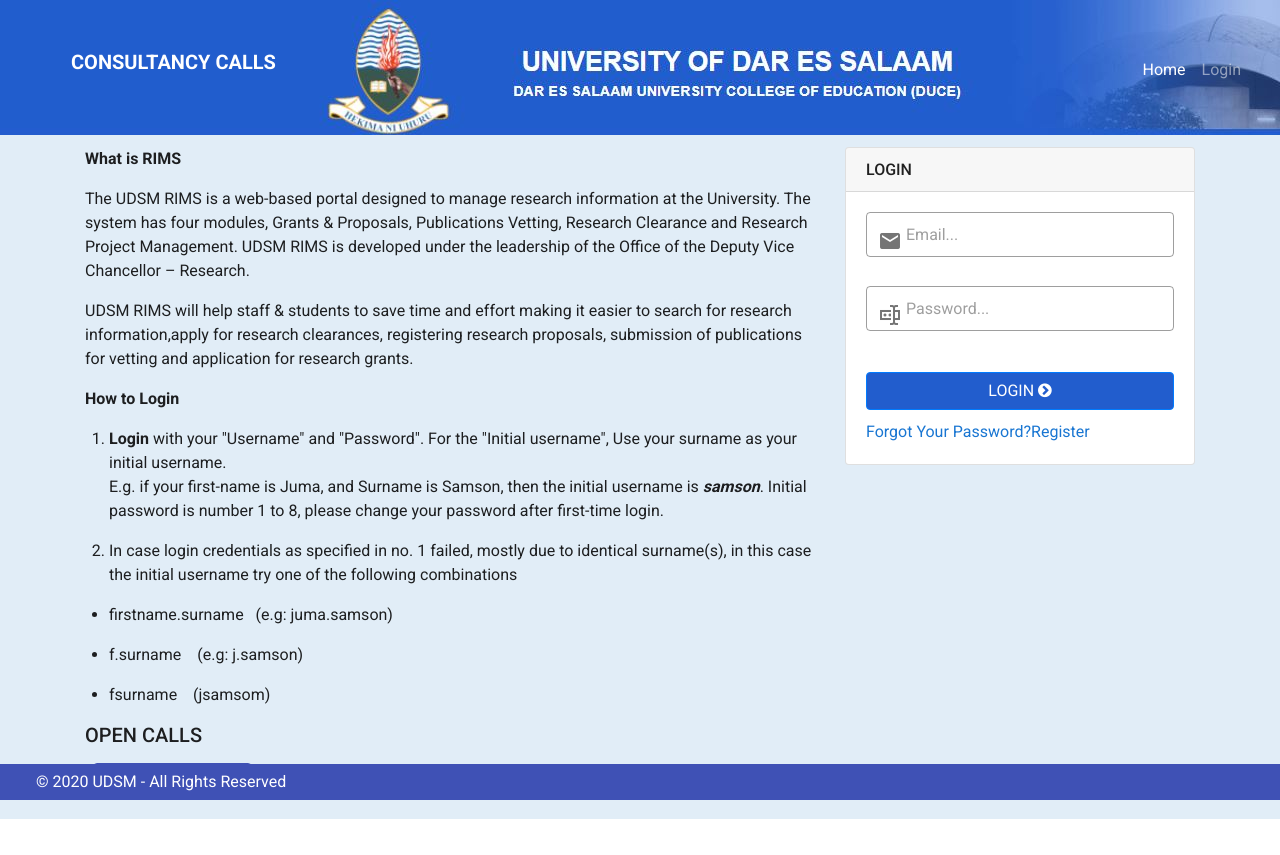
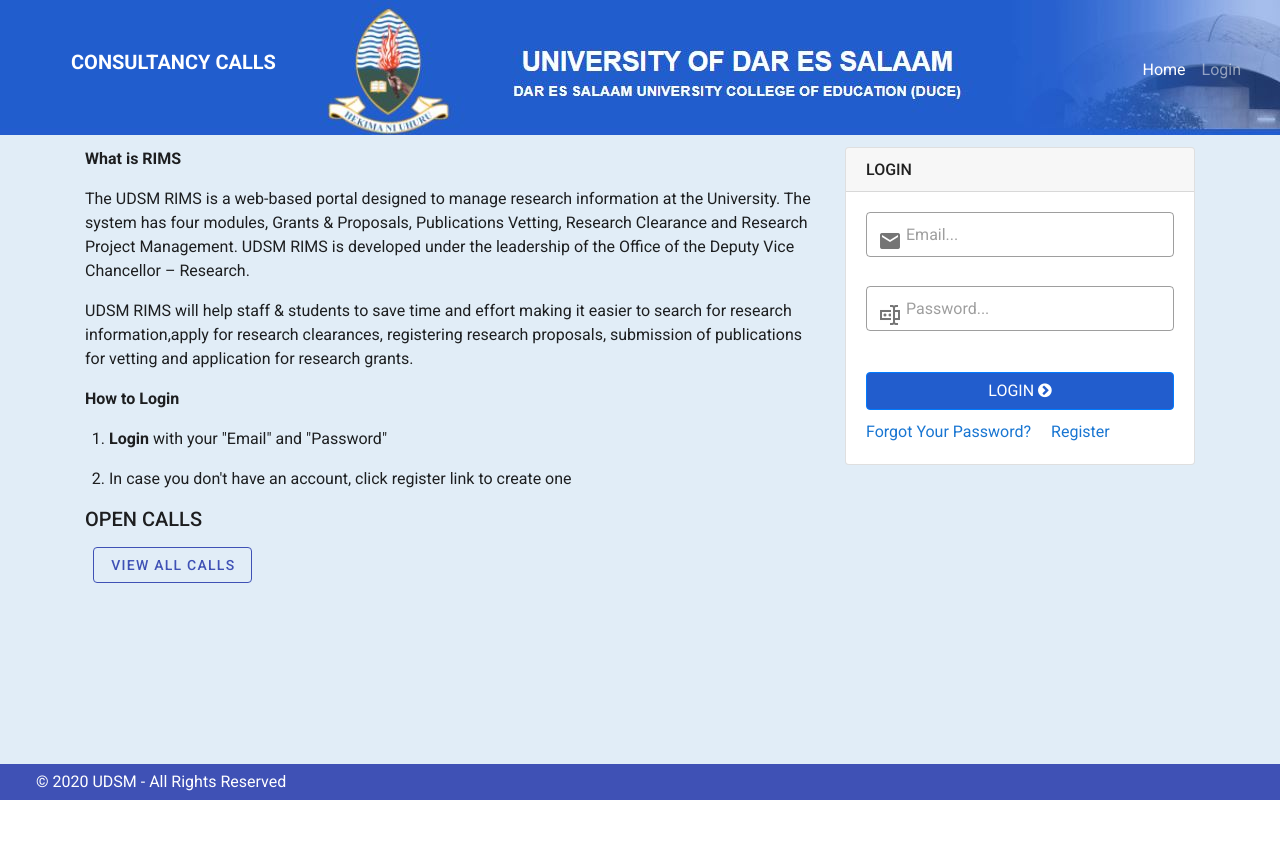
Before and after one commit to OmarySudi/research-front-dockerlized, a Vue app: page / in a window 1280 px wide. After the commit the page ends 800 px from the top, so only its background shows below. Built offline with nearby package versions, Linux system fonts and the light colour scheme; no server answers.

Commit message:
putting space between forget password and register link

```diff
--- a/src/views/Home.vue
+++ b/src/views/Home.vue
@@ -320,16 +320,14 @@
 
               <ol>
                 <li>
-                  <p><strong>Login</strong>&nbsp;with your "Username" and "Password". For the "Initial username", Use your surname as your initial username.<br>
-                    E.g. if your first-name is Juma, and Surname is Samson, then the initial username is <em><strong>samson</strong></em>. Initial password is number 1 to 8, please change your password after first-time login.
-                  </p>
+                  <p><strong>Login</strong>&nbsp;with your "Email" and "Password"</p>
                 </li>
                 <li>
-                  <p>In case login credentials as specified in no. 1 failed, mostly due to identical surname(s), in this case the initial username try one of the following combinations</p>
+                  <p>In case you don't have an account, click register link to create one</p>
                 </li>
               </ol>
 
-              <ul>
+              <!-- <ul>
                 <li>
                   <p>firstname.surname&nbsp; &nbsp;(e.g: juma.samson)</p>
                 </li>
@@ -339,7 +337,7 @@
                 <li>
                   <p>fsurname&nbsp; &nbsp; (jsamsom)</p>
                 </li>
-              </ul>
+              </ul> -->
 
               <div class="mt-4"></div>
 
@@ -427,9 +425,9 @@
                             Forgot Your Password?
                         </a> -->
 
-                         <router-link to="/password/reset" style="margin-top:10">Forgot Your Password?</router-link>
+                        <router-link to="/password/reset" style="margin-top:10">Forgot Your Password?</router-link>
 
-                        <span></span><a href="#" data-toggle="modal" data-target="#logiForm">Register</a>
+                        <span class="ml-5"><a href="#" data-toggle="modal" data-target="#logiForm">Register</a></span>
                       </div>
 
                     </div>
```
